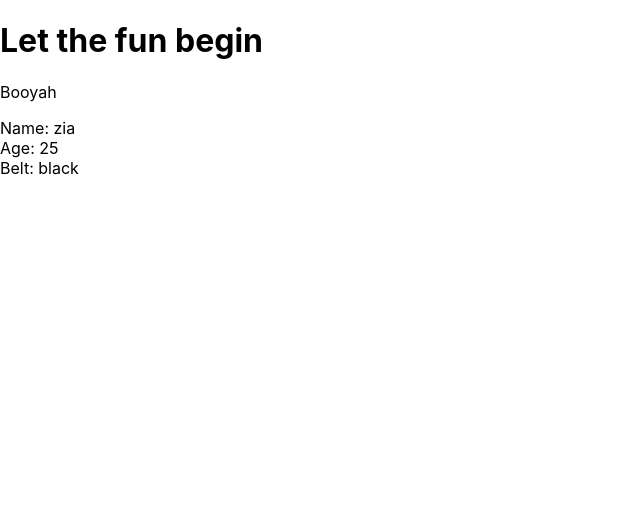
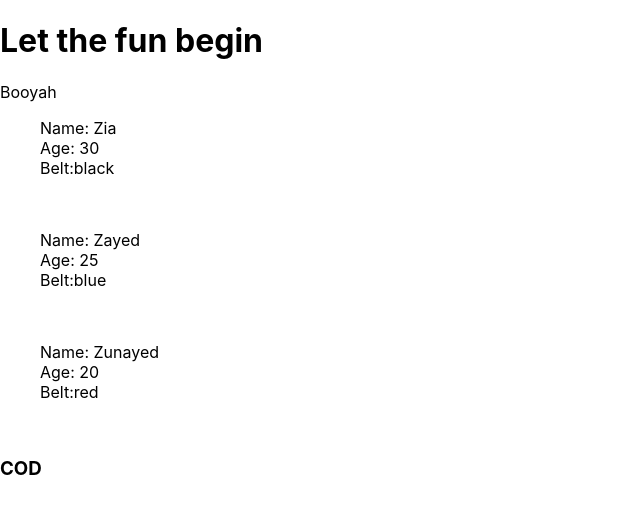
Before and after one commit to sunzid02/React-Redux, a React (Create React App) app in the folder myapp/: page / in a window 1280 px wide. Shown: the top 514 px of the page, without its empty margins (0-640 px from the left). Built offline with nearby package versions, Linux system fonts and the light colour scheme.

Commit message:
array passing using props

```diff
--- a/myapp/src/App.js
+++ b/myapp/src/App.js
@@ -1,17 +1,30 @@
-import React from 'react';
+import React, { Component } from 'react';
 
 import  Ninjas  from "./Ninjas";
 
+class App extends Component {
 
-function App() {
-  return (
-    <div className="App">
-      <h1>  Let the fun begin  </h1>
-      <p>  Booyah  </p>
+  state = {
+    ninjas: [
+      { name: 'Zia',  age:  30, belt: 'black',  id: 1 },
+      { name: 'Zayed',  age:  25, belt: 'blue',  id: 2 },
+      { name: 'Zunayed',  age:  20, belt: 'red',  id: 3 }
+    ],
 
-      <Ninjas name="zia" age="25" belt="black" />
-    </div>
-  );
+    game: 'COD'
+  }
+
+  render() {
+    return (
+      <div className="App">
+        <h1>  Let the fun begin  </h1>
+        <p>  Booyah  </p>
+
+        <Ninjas  ninjas={ this.state.ninjas } game={  this.state.game }/>
+      </div>
+
+    )
+  }
 }
 
 export default App;
--- a/myapp/src/Ninjas.js
+++ b/myapp/src/Ninjas.js
@@ -3,12 +3,28 @@ import React, { Component } from 'react';
 class Ninjas extends Component{
     render(){
         console.log(this.props);
-        const { name, age, belt } = this.props;
+        const { ninjas } = this.props;
+        const { game } = this.props;
+        // const  ninjas  = this.props.ninjas;
+
+        const ninjaList =   ninjas.map( ninja =>    {
+            return  (
+                <div className="ninja" key={    ninja.id }>
+                    <ul>
+                        <div> Name: {ninja.name} </div>
+                        <div> Age: {ninja.age} </div>
+                        <div> Belt:{ninja.belt} </div>
+                    </ul>
+                    <br/>
+                </div>
+
+            )
+        });
+
         return(
-            <div className="ninja">
-                <div> Name: { name } </div>
-                <div> Age: { age } </div>
-                <div> Belt: { belt } </div>
+            <div className="ninja-list">
+                {   ninjaList  }
+                <h3> {  game  } </h3>
             </div>
         )
     }
```
